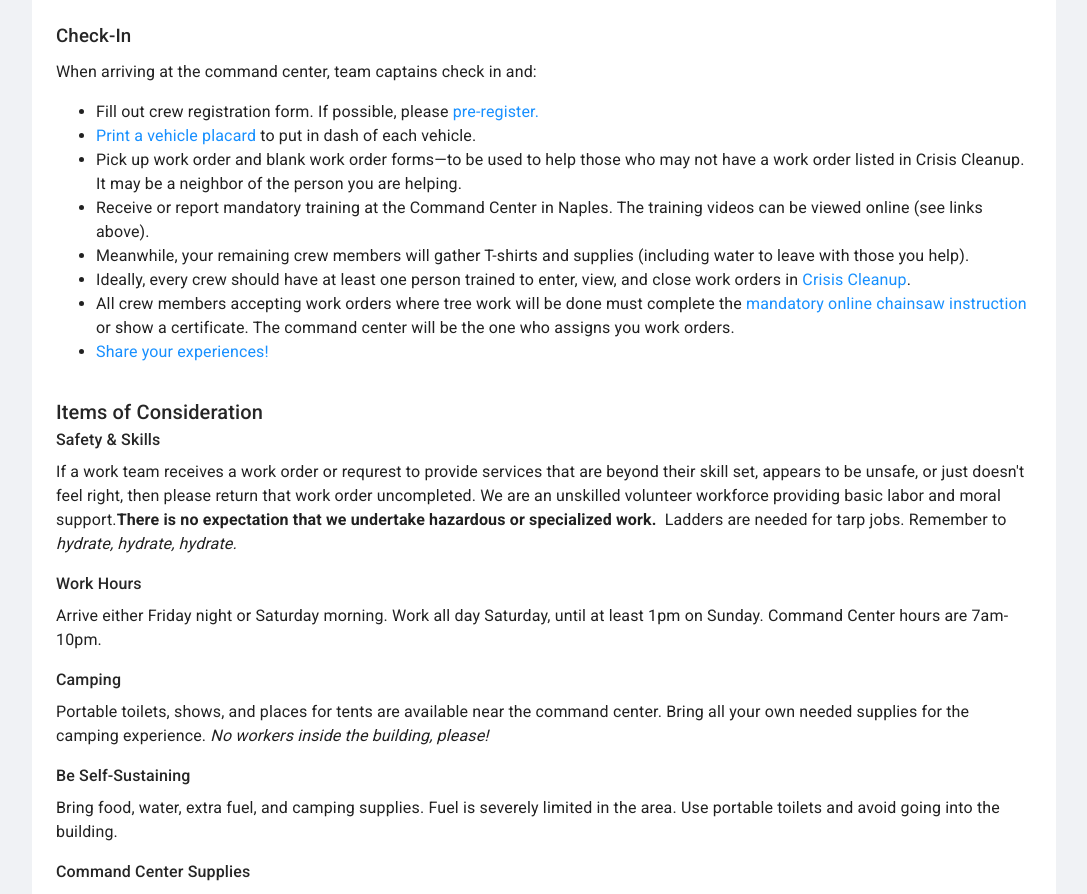
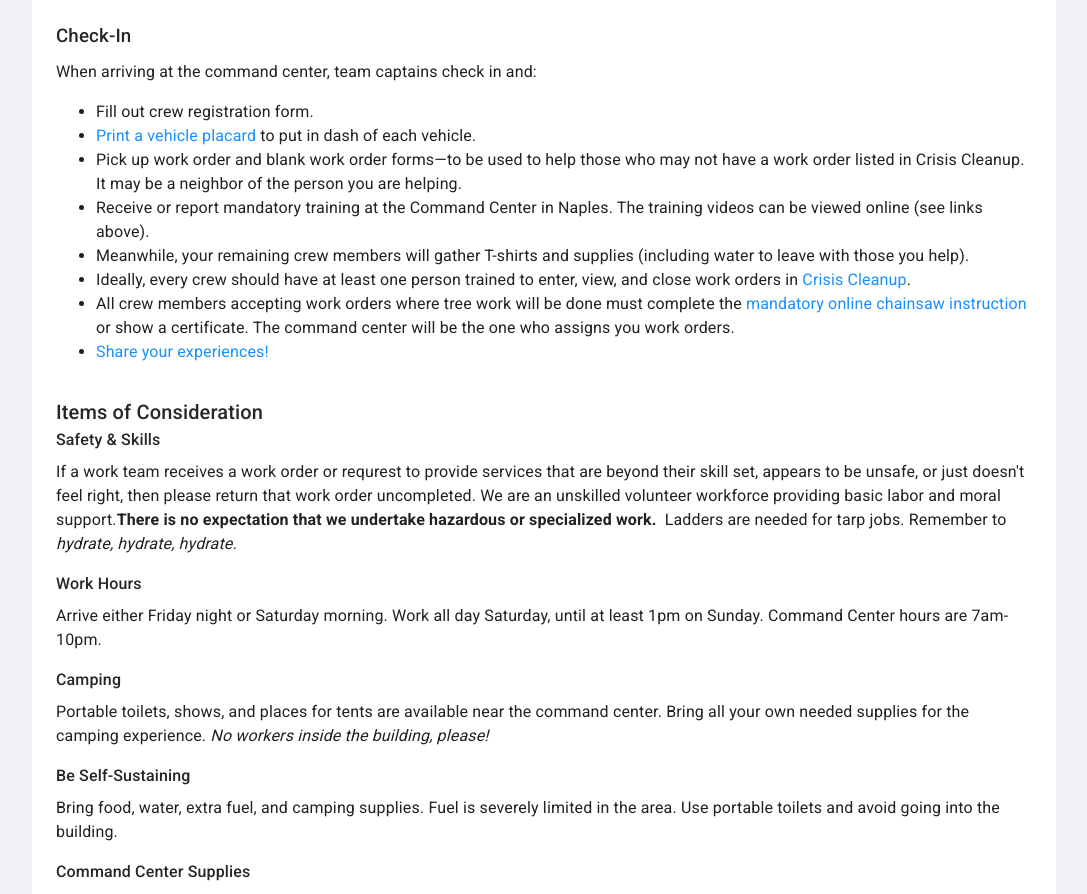
Before and after one commit to jaremieww/nase-disaster-relief, a React (Create React App) app: page /ian/naples in a window 1280 px wide. Shown: the part 1408-2302 px from the top of the page, without its empty margins (18-1105 px from the left). Built offline with nearby package versions, Linux system fonts and the light colour scheme.

Commit message:
Hide registration links when we don't have the link yet

```diff
--- a/src/components/ian/CommandCenter.tsx
+++ b/src/components/ian/CommandCenter.tsx
@@ -169,7 +169,7 @@ function CrewLeaderChecklist({ registrationLink, location }: CrewLeaderChecklist
     <h3>Check-In</h3>
     <p>When arriving at the command center, team captains check in and:</p>
     <ul>
-      <li>Fill out crew registration form. If possible, please <PopoutLink href={registrationLink}>pre-register.</PopoutLink></li>
+      <li>Fill out crew registration form. {registrationLink && <>If possible, please <PopoutLink href={registrationLink}>pre-register.</PopoutLink></>}</li>
       <li><S3Link path="ian/EF-15-signage.pdf">Print a vehicle placard</S3Link> to put in dash of each vehicle.</li>
       <li>Pick up work order and blank work order forms—to be used to help those who may not have a work order listed in Crisis Cleanup. It may be a neighbor of the person you are helping.</li>
       <li>Receive or report mandatory training at the Command Center in {location}. The training videos can be viewed online (see links above).</li>
```
